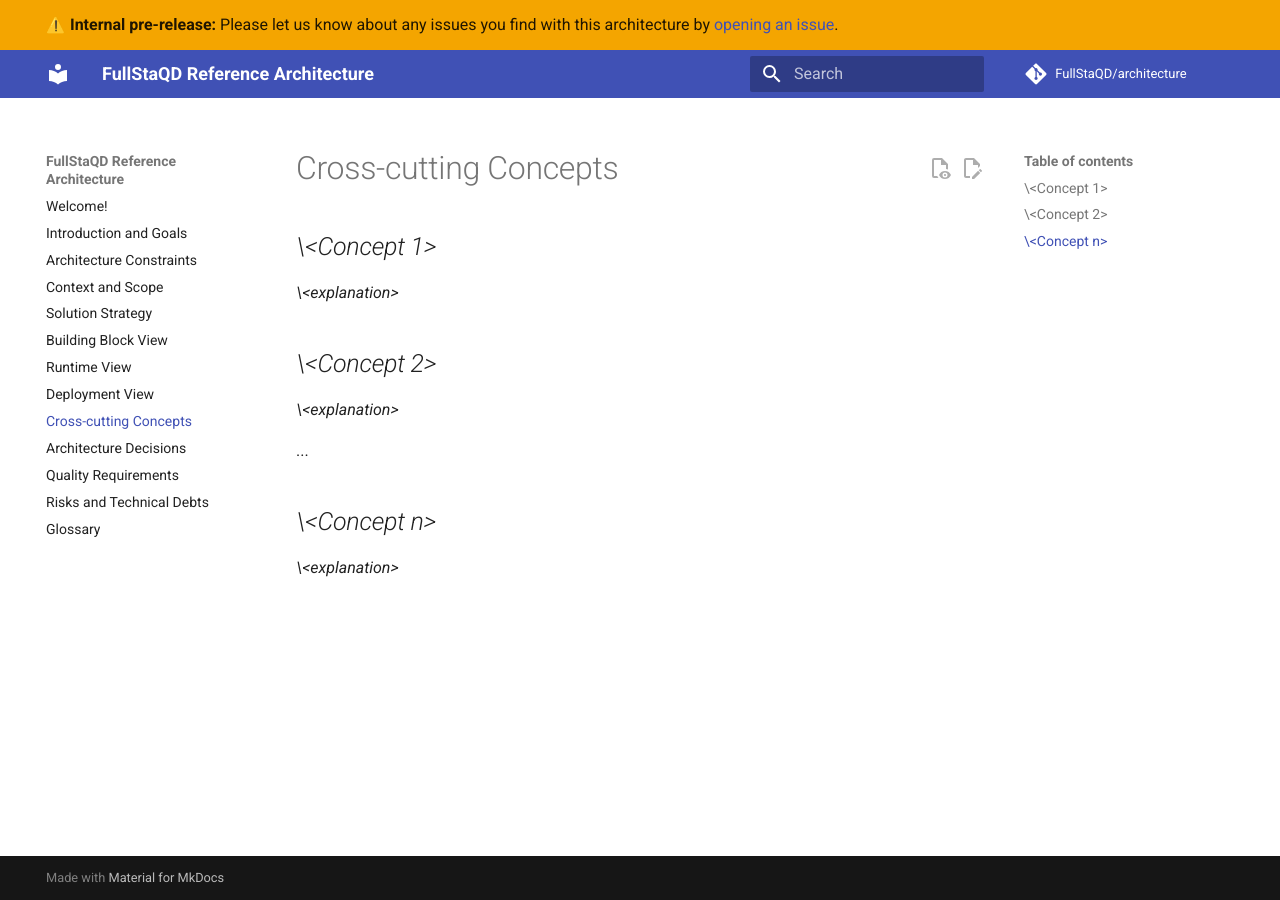
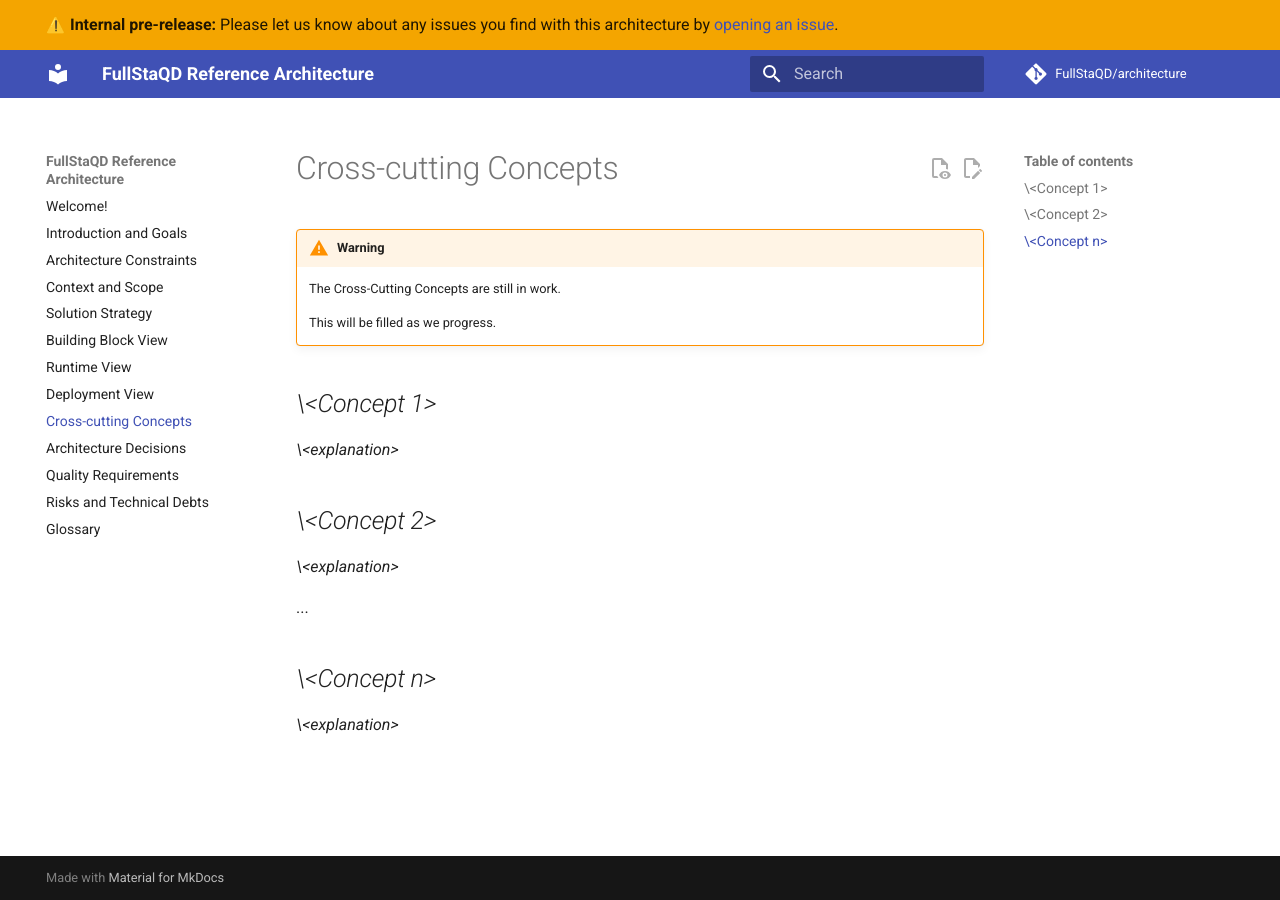
Before and after one commit to FullStaQD/architecture, an MkDocs documentation site: the page built from docs/08_concepts.md, in a window 1280 px wide. Built offline with MkDocs 1.6.1 and Material for MkDocs 9.7.7, drawn with Linux system fonts in a browser that asks for light colours; comment, search, counter and statistics services are not loaded.

Commit message:
Update 08_concepts.md
Signed-off-by: RinorKIT <tc4656@kit.edu>

```diff
--- a/docs/08_concepts.md
+++ b/docs/08_concepts.md
@@ -1,4 +1,11 @@
 # Cross-cutting Concepts {#section-concepts}
+
+
+!!! warning
+
+    The Cross-Cutting Concepts are still in work.
+
+    This will be filled as we progress.
 
 ## *\<Concept 1\>* {#_concept_1}
 
```
